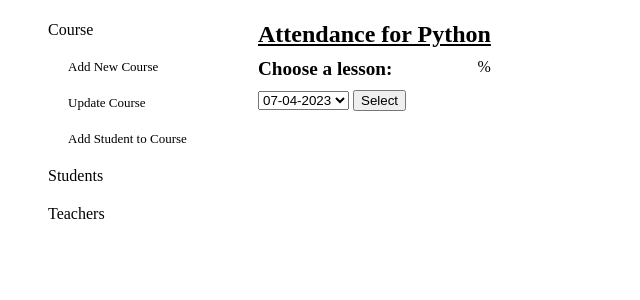
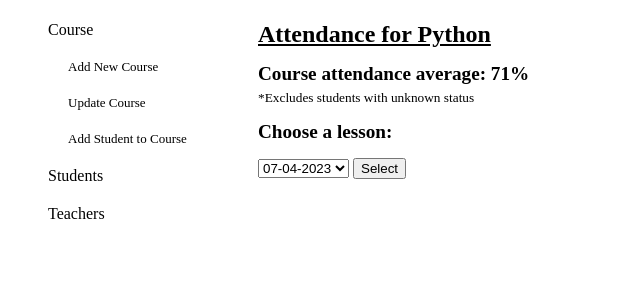
Before and after one commit to michalboim/students, a Flask app: page /attendance_course/1 in a window 1280 px wide. Shown: the part 29-329 px from the top of the page, without its empty margins (0-640 px from the left). Run offline with Flask 3, Linux system fonts and the light colour scheme; data comes from the database, SQL or seed files in the repository; both versions use the stored data as it was after the commit.

Commit message:
average course attend"

```diff
--- a/app.py
+++ b/app.py
@@ -5,7 +5,7 @@ import classes
 import crud
 from functions import create_courses_objects, create_students_objects, create_teachers_objects, courses_teachers, authenticate
 from collections import namedtuple
-import datetime
+import datetime, statistics
 
 app.secret_key = b'_5#y2L"F4Q8z\n\xec]/'
 
@@ -170,12 +170,23 @@ def attendance_course(course_id): # View attendance for a specific course
     dates=crud.read_if('DISTINCT date', 'students_attendance', 'course_id', course_id)
     if len(dates)==0:
         course_attend['chose_date']=['No lesson found in the system']
-        course_attend['dates']=''
-        course_attend['select']=[]
     else:
         course_attend['chose_date']=['Choose a lesson:']
         course_attend['dates']=dates
         course_attend['select']=['create']
+        average_attend=[]
+        average_not_attend=[]
+        average_unknown=[]
+        attend=crud.read_if('student_id, date, attendance', 'students_attendance', 'course_id', course_id)
+        for a in attend:
+            if a[2]=='yes':
+                average_attend.append(a)
+            if a[2]=='no':
+                average_not_attend.append(a)
+            if a[2]=='unknown':
+                average_unknown.append(a)
+        course_attend['average_attend']=f"Course attendance average:  {round(len(average_attend)*100/(len(average_attend)+len(average_not_attend)))}%"
+        course_attend['average_note']='*Excludes students with unknown status'
     if request.method=='GET':
         return render_template ('admin_courses.html', log=log, admin_dict=admin_dict, course_attend=course_attend, course_dict='')
     else:
@@ -184,18 +195,17 @@ def attendance_course(course_id): # View attendance for a specific course
         course_attend['yes_title']='Students who ATTENDED the class:'
         course_attend['no_title']='Students who DID NOT attend the class:'
         course_attend['unknown_title']='Unknown:'
-        studens_ids=crud.read_two_if('student_id, attendance', 'students_attendance', 'course_id', course_id, 'date', request.form['chosen_date'],)
         course_attend['attend']=[]
         course_attend['not_attend']=[]
         course_attend['unknown']=[]
-        for student in studens_ids:
-            if student[1]=='yes':
+        for student in attend:
+            if student[1]==request.form['chosen_date'] and student[2]=='yes':
                 s=(student[0],crud.student_name(student[0]))
                 course_attend['attend'].append(s)
-            if student[1]=='no':
+            if student[1]==request.form['chosen_date'] and student[2]=='no':
                 s=(student[0],crud.student_name(student[0]))
                 course_attend['not_attend'].append(s)
-            if student[1]=='unknown':
+            if student[1]==request.form['chosen_date'] and student[2]=='unknown':
                 s=(student[0],crud.student_name(student[0]))
                 course_attend['unknown'].append(s)
         if len(course_attend['attend'])==0:
@@ -205,8 +215,7 @@ def attendance_course(course_id): # View attendance for a specific course
         if len(course_attend['unknown'])==0:
             course_attend['unknown']=[['','No students found']]
         return render_template ('admin_courses.html', log=log, admin_dict=admin_dict, course_attend=course_attend, course_dict='')
-def course_attend_average(course_id):
-    return 'hello'
+
 
 @app.route('/add_course', methods=['GET','POST'])
 def add_course():
--- a/static/style.css
+++ b/static/style.css
@@ -137,7 +137,6 @@
     font-weight:bolder;
     text-decoration: underline;
 }
-
 .main_course_detail{
     display: grid;
     grid-template-columns: max-content max-content;
@@ -214,11 +213,19 @@
                 .dates_list_attend{
                     display: flex;
                     flex-direction: column;
-                    gap:10px;
+                    gap:15px;
                 }
-                .course_attend{
+                .average_course_attend{
                     display: flex;
-                    justify-content: space-between;
+                    flex-direction: column;
+                    gap: 5px;
+                }
+                .average_course_attend_note{
+                    font-size: smaller;
+                }
+                .date_attend{
+                    font-weight: bold;
+                    font-size: larger;
                 }
                 .chosen_date_attend{
                     font-size: large;
--- a/templates/admin_courses.html
+++ b/templates/admin_courses.html
@@ -34,10 +34,11 @@
         <div class="dates_list_attend" >
             {% for chose in course_attend.chose_date %}
             <div class="info_course_name">{{course_attend.course_name}}</div>
-            <div class="course_attend">
-                <div class="date">{{course_attend.chose_date[0]}}</div>
-                <div class="course_attend_average">%</div>
+            <div class="average_course_attend">
+                <div class="date_attend">{{course_attend.average_attend}}</div>
+                <div class="average_course_attend_note">{{course_attend.average_note}}</div>
             </div>
+                <div class="date_attend">{{course_attend.chose_date[0]}}</div>
             <div>
                  <form class="form_select_attend" action="", method="post" >
                      {% for chose in course_attend.select %}
--- a/templates/home.html
+++ b/templates/home.html
@@ -3,7 +3,6 @@
 
 
 <div id="messages"></div><br>
-
 <div id="add"></div>
 <div>{{hello}}</div>
 {% endblock %}
```
Also changed, not shown: students.db.
